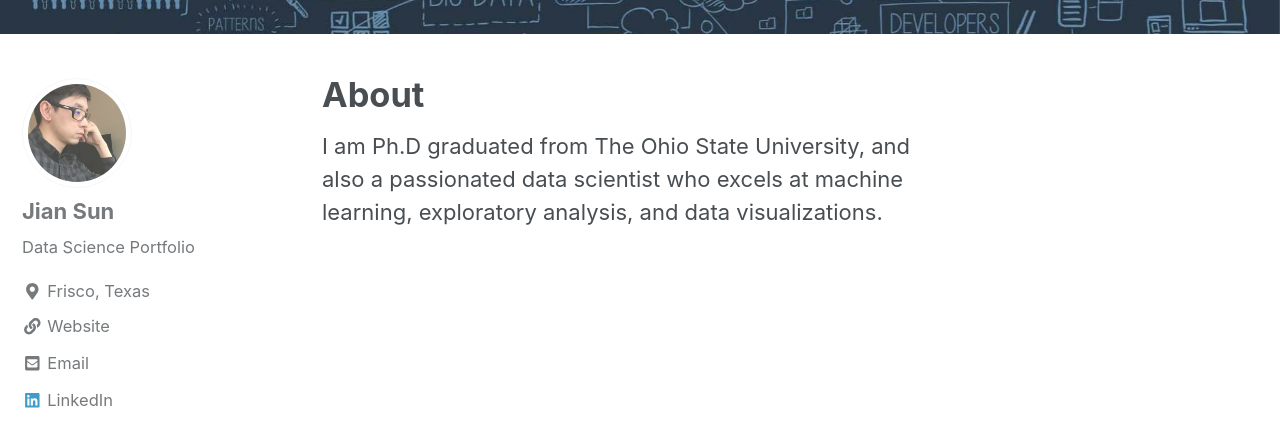
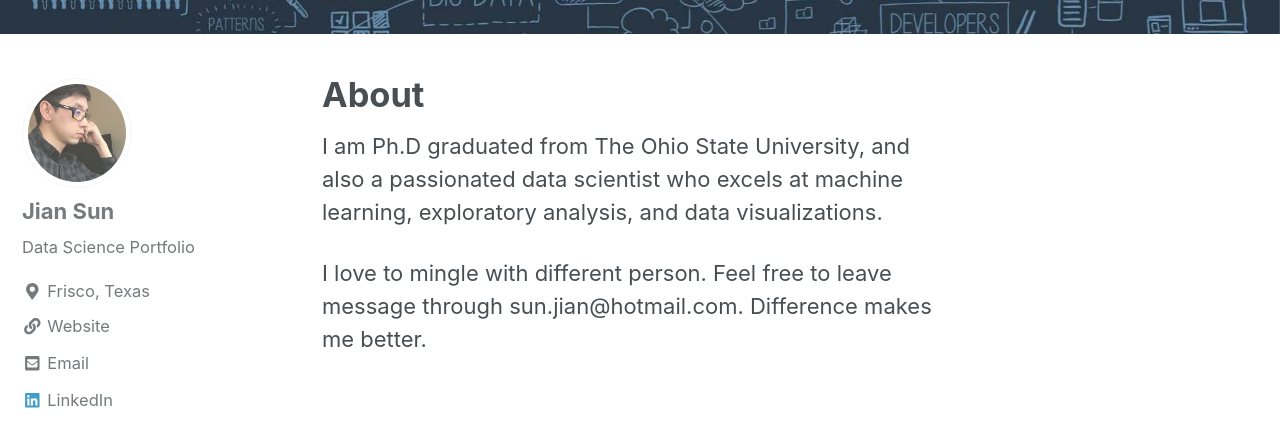
Before and after one commit to jianv/jianv.github.io, a Jekyll site: the page built from _pages/about.md, in a window 1280 px wide and 900 px high, scrolled down 392 px. Shown: the top 447 px of the window. Built offline with Jekyll 4.4.1, drawn with Linux system fonts in a browser that asks for light colours; nearby versions of some CDN libraries.

Commit message:
Update about.md

```diff
--- a/_pages/about.md
+++ b/_pages/about.md
@@ -6,3 +6,5 @@ header:
 
 ---
 I am Ph.D graduated from The Ohio State University, and also a passionated data scientist who excels at machine learning, exploratory analysis, and data visualizations.
+
+I love to mingle with different person. Feel free to leave message through sun.jian@hotmail.com. Difference makes me better.
```
